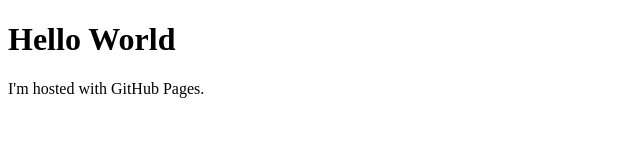
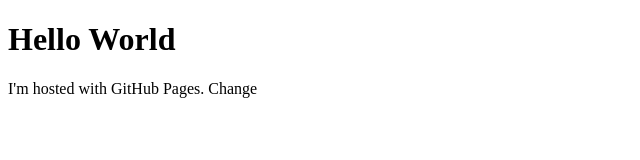
Before and after one commit to jndhobbies/jndhobbies.github.io, a plain HTML site: page index.html in a window 1280 px wide. Shown: the full height of the page, 0-640 px from the left. Drawn offline with Linux system fonts and the light colour scheme.

Commit message:
Update index.html

```diff
--- a/index.html
+++ b/index.html
@@ -2,6 +2,6 @@
 <html>
 <body>
 <h1>Hello World</h1>
-<p>I'm hosted with GitHub Pages.</p>
+<p>I'm hosted with GitHub Pages. Change</p>
 </body>
 </html>
```
